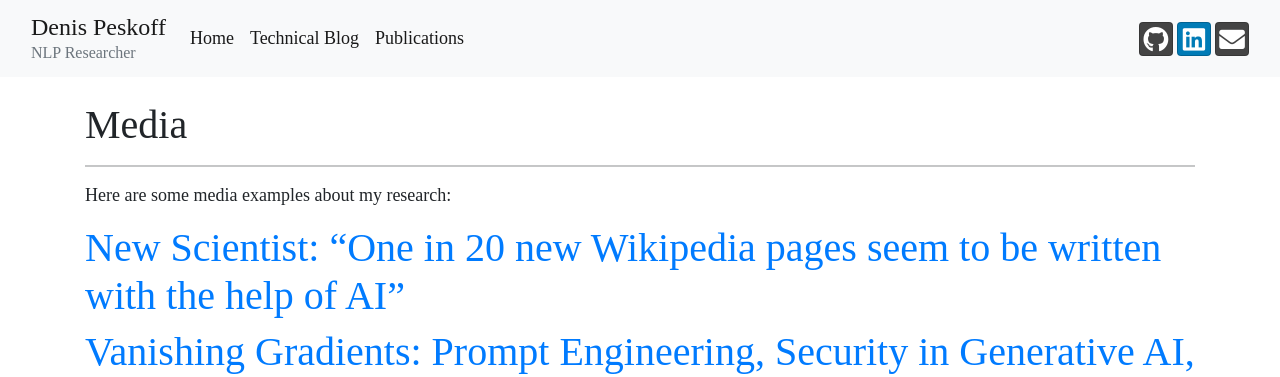
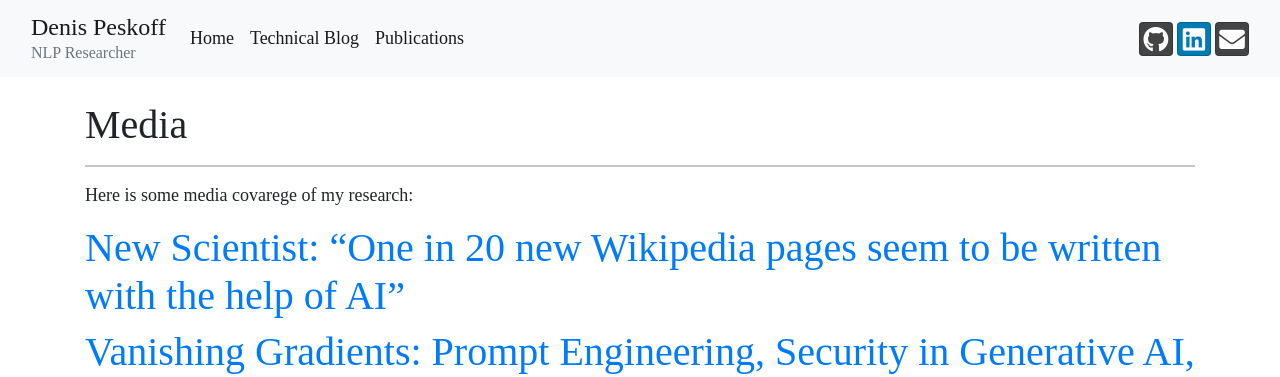
Before and after one commit to trigaten/Denis-Peskov-s-New-Website, a Jekyll site: the page built from _posts/2024-12-28-media.md, in a window 1280 px wide. Shown: the top 377 px of the page. Built offline with Jekyll 4.4.1, drawn with Linux system fonts in a browser that asks for light colours; nearby versions of some CDN libraries.

Commit message:
Update 2024-12-28-media.md

```diff
--- a/_posts/2024-12-28-media.md
+++ b/_posts/2024-12-28-media.md
@@ -3,7 +3,7 @@
 permalink: /media/
 ---
 
-Here are some media examples about my research:
+Here is some media covarege of my research:
 
 # [New Scientist: "One in 20 new Wikipedia pages seem to be written with the help of AI"](https://www.newscientist.com/article/2454256-one-in-20-new-wikipedia-pages-seem-to-be-written-with-the-help-of-ai/)
 
```
